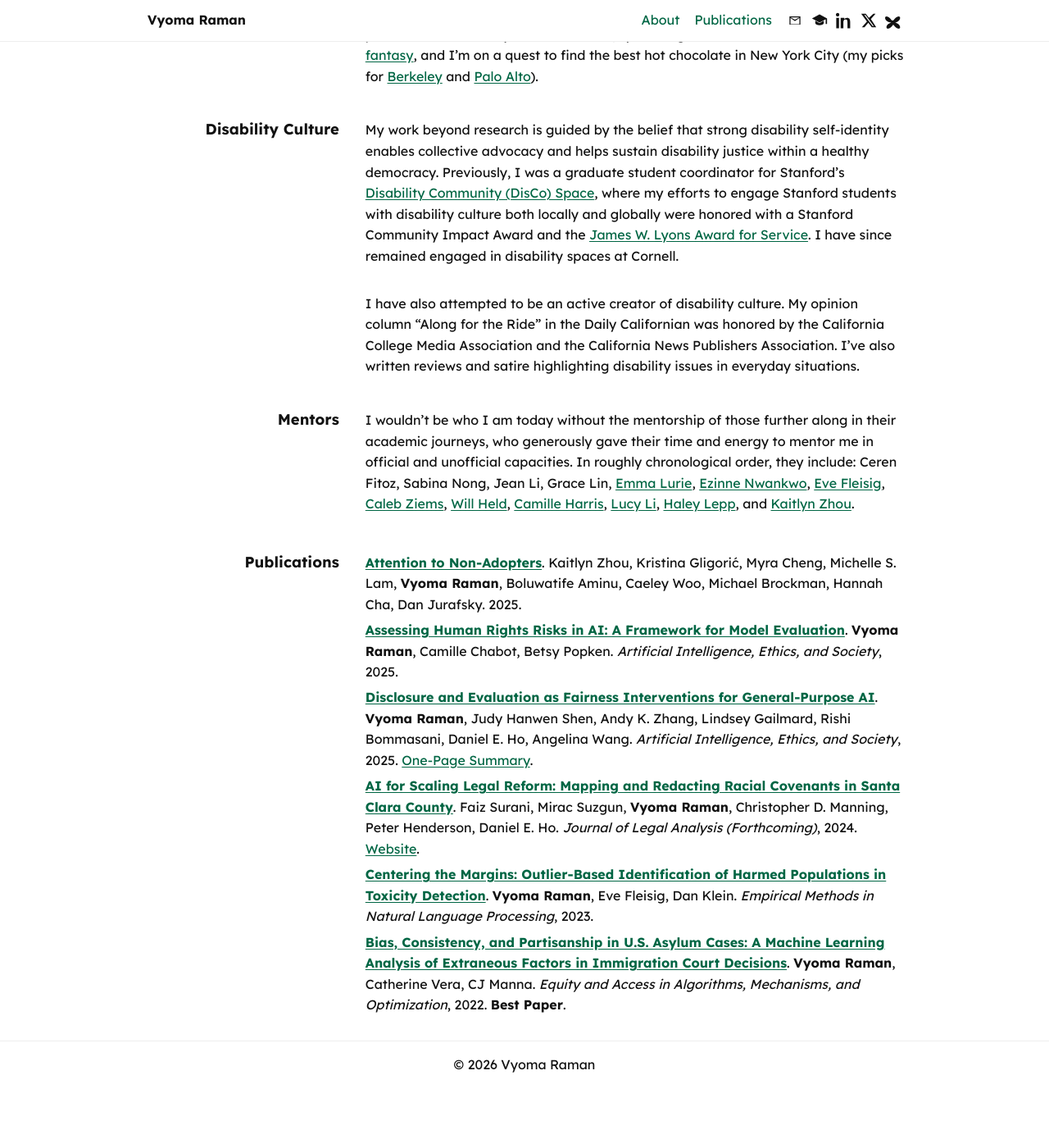
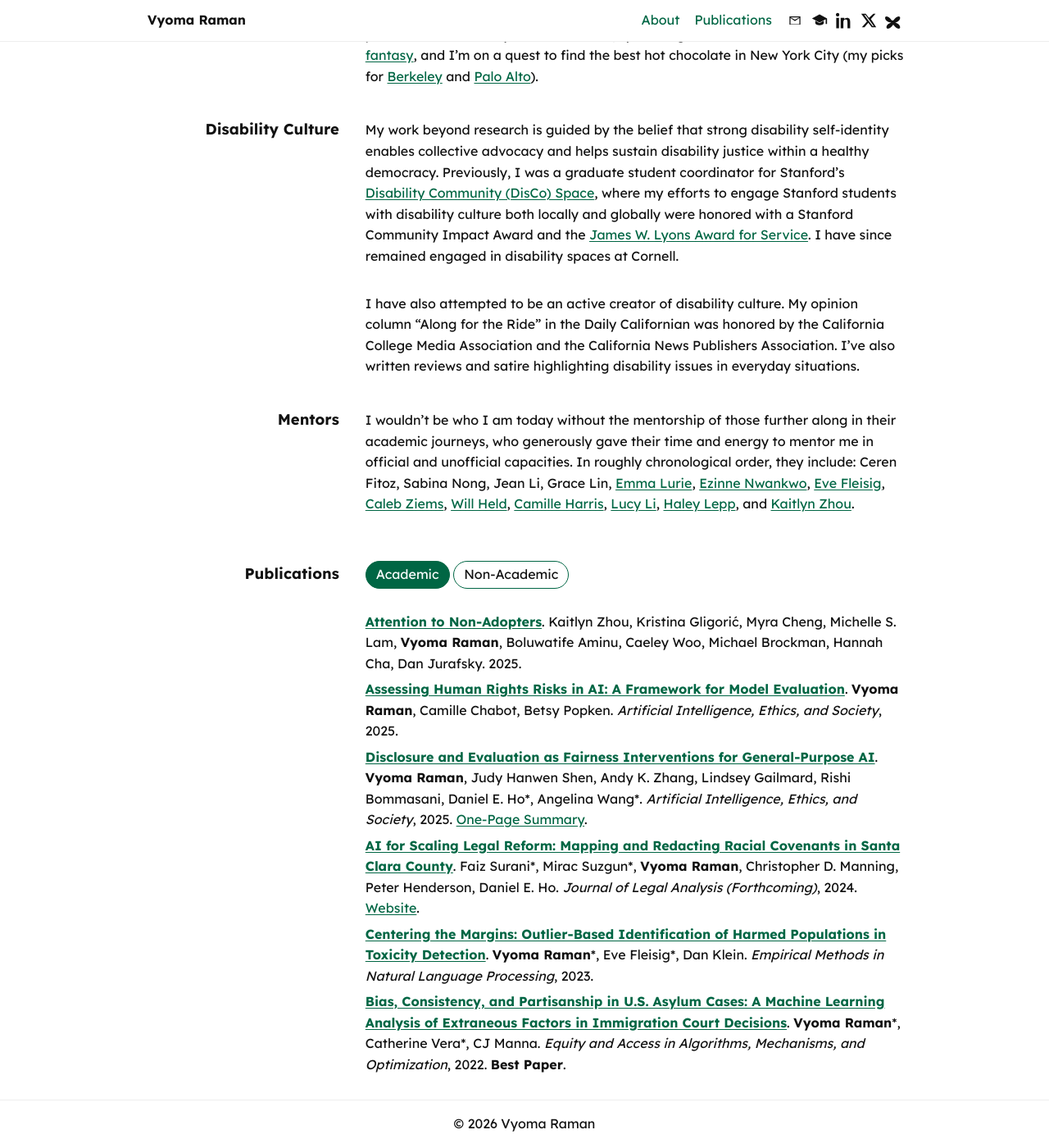
Before and after one commit to vyoma-raman/vyoma-raman.github.io, a Jekyll site: the page built from index.markdown, in a window 1280 px wide and 1400 px high, scrolled down 1046 px. Shown: the whole window at 82% size. Built offline with Jekyll 4.4.1, drawn with Linux system fonts in a browser that asks for light colours; before the commit the page ends 2373 px from its top, so only the background shows below that.

Commit message:
added tabs for publications

```diff
--- a/assets/css/style.css
+++ b/assets/css/style.css
@@ -96,6 +96,44 @@ main > section.intro img.headshot {
 
 .pubs { list-style: none; padding-left: 0; margin: 0; }
 .pubs li { margin: 0.35rem 0; }
+.pub-title { color: #006644; }
+
+.pub-tabs {
+  display: inline-flex;
+  gap: 0.4rem;
+  margin-bottom: 0.4rem;
+}
+
+.pub-tab {
+  font: inherit;
+  color: inherit;
+  text-decoration: none;
+  display: inline-block;
+  background: transparent;
+  border: 1px solid #006644;
+  border-radius: 999px;
+  padding: 0.2rem 0.75rem;
+  cursor: pointer;
+}
+
+.pub-tab:hover,
+.pub-tab:focus-visible {
+  opacity: 0.8;
+}
+
+.pub-tab.is-active {
+  background: #006644;
+  color: #fff;
+}
+
+.pub-panel[hidden] {
+  display: none;
+}
+
+.pub-panel {
+  margin-top: 0;
+  padding-top: 0;
+}
 
 .typing {
   color: #8b0c69;
--- a/index.markdown
+++ b/index.markdown
@@ -60,25 +60,80 @@ I have also attempted to be an active creator of disability culture. My opinion
 I wouldn't be who I am today without the mentorship of those further along in their academic journeys, who generously gave their time and energy to mentor me in official and unofficial capacities. In roughly chronological order, they include: Ceren Fitoz, Sabina Nong, Jean Li, Grace Lin, [Emma Lurie](https://emmalurie.github.io/), [Ezinne Nwankwo](https://sites.google.com/view/ezinnenwankwo?usp=sharing), [Eve Fleisig](https://www.efleisig.com/), [Caleb Ziems](https://calebziems.com/), [Will Held](https://williamheld.com/), [Camille Harris](https://camille2019.github.io/), [Lucy Li](https://lucy3.github.io/), [Haley Lepp](https://sites.google.com/view/hlepp/home), and [Kaitlyn Zhou](https://cs.stanford.edu/~katezhou/).
 </section>
 
-<section id="publications" markdown="1">
-## Publications
+<section id="publications">
+<h2>Publications</h2>
 
-<ul class="pubs">
-{% for p in site.data.publications %}
-  <li>
-    <strong><a href="{{ p.url }}">{{ p.title }}</a></strong>.
-    {{ p.authors | replace: "Vyoma Raman", "<strong>Vyoma Raman</strong>" }}.
-    {% if p.venue %}<em>{{ p.venue }}</em>, {% endif %}{{ p.year }}.
-    {% if p.one_pager %}
-      <a href="{{ p.one_pager }}">One-Page Summary</a>.
-    {% endif %}
-    {% if p.website %}
-      <a href="{{ p.website }}">Website</a>.
-    {% endif %}
-    {% if p.award %}
-      <strong>{{ p.award }}</strong>.
-    {% endif %}
-  </li>
-{% endfor %}
-</ul>
+<div class="pub-tabs" role="tablist" aria-label="Publication categories">
+  <a class="pub-tab is-active" id="pub-tab-academic" href="#publications" role="tab" aria-selected="true" aria-controls="pub-panel-academic" data-target="pub-panel-academic">Academic</a>
+  <a class="pub-tab" id="pub-tab-non-academic" href="#publications" role="tab" aria-selected="false" aria-controls="pub-panel-non-academic" data-target="pub-panel-non-academic">Non-Academic</a>
+</div>
+
+<div id="pub-panel-academic" class="pub-panel is-active" role="tabpanel" aria-labelledby="pub-tab-academic">
+  <ul class="pubs">
+  {% for p in site.data.publications %}
+    <li>
+      <strong>{% if p.url %}<a class="pub-title" href="{{ p.url }}">{{ p.title }}</a>{% else %}<span class="pub-title">{{ p.title }}</span>{% endif %}</strong>.
+      {{ p.authors | replace: "Vyoma Raman", "<strong>Vyoma Raman</strong>" }}.
+      {% if p.venue %}<em>{{ p.venue }}</em>{% if p.year %}, {% else %}.{% endif %}{% endif %}
+      {% if p.year %}{{ p.year }}.{% endif %}
+      {% if p.one_pager %}
+        <a href="{{ p.one_pager }}">One-Page Summary</a>.
+      {% endif %}
+      {% if p.website %}
+        <a href="{{ p.website }}">Website</a>.
+      {% endif %}
+      {% if p.award %}
+        <strong>{{ p.award }}</strong>.
+      {% endif %}
+    </li>
+  {% endfor %}
+  </ul>
+</div>
+
+<div id="pub-panel-non-academic" class="pub-panel" role="tabpanel" aria-labelledby="pub-tab-non-academic" hidden>
+  <ul class="pubs">
+  {% for p in site.data.non_academic_publications %}
+    <li>
+      <strong>{% if p.url %}<a class="pub-title" href="{{ p.url }}">{{ p.title }}</a>{% else %}<span class="pub-title">{{ p.title }}</span>{% endif %}</strong>.
+      {{ p.authors | replace: "Vyoma Raman", "<strong>Vyoma Raman</strong>" }}.
+      {% if p.venue %}<em>{{ p.venue }}</em>{% if p.year %}, {% else %}.{% endif %}{% endif %}
+      {% if p.year %}{{ p.year }}.{% endif %}
+      {% if p.one_pager %}
+        <a href="{{ p.one_pager }}">One-Page Summary</a>.
+      {% endif %}
+      {% if p.website %}
+        <a href="{{ p.website }}">Website</a>.
+      {% endif %}
+      {% if p.award %}
+        <strong>{{ p.award }}</strong>.
+      {% endif %}
+    </li>
+  {% endfor %}
+  </ul>
+</div>
+
+<script>
+  (function () {
+    const tabs = document.querySelectorAll("#publications .pub-tab");
+    const panels = document.querySelectorAll("#publications .pub-panel");
+    tabs.forEach((tab) => {
+      tab.addEventListener("click", (event) => {
+        event.preventDefault();
+        tabs.forEach((t) => {
+          t.classList.remove("is-active");
+          t.setAttribute("aria-selected", "false");
+        });
+        panels.forEach((panel) => {
+          panel.classList.remove("is-active");
+          panel.hidden = true;
+        });
+        const panel = document.getElementById(tab.dataset.target);
+        tab.classList.add("is-active");
+        tab.setAttribute("aria-selected", "true");
+        panel.classList.add("is-active");
+        panel.hidden = false;
+      });
+    });
+  })();
+</script>
 </section>
```
Also changed, not shown: _data/non_academic_publications.yml (added, +15 -0 lines), _data/publications.yml (+4 -4 lines).
